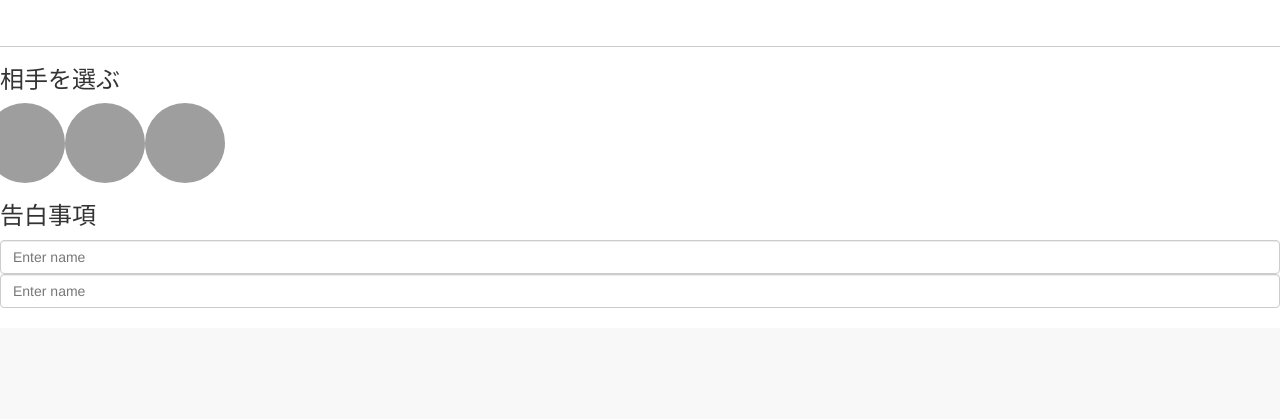
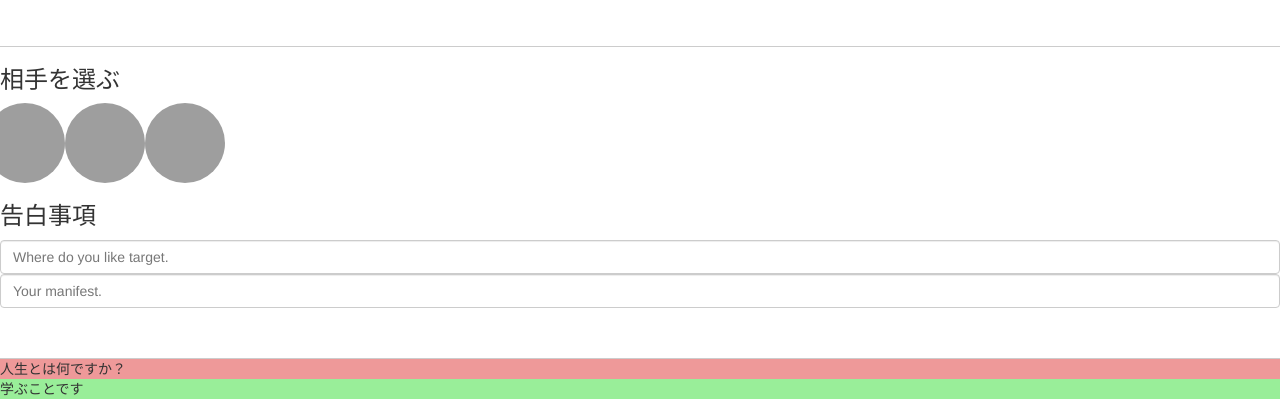
Before and after one commit to totzyuta/HandShake, a PHP site: page / in a window 1280 px wide. Shown: the part 614-1033 px from the top of the page. Before the commit the page ends 922 px from the top, so only its background shows below. Run offline with PHP 8.4, Linux system fonts and the light colour scheme; some libraries are stand-ins or nearby versions; grey boxes are pictures that could not be loaded.

Commit message:
人生,それはきっと素晴らしい

```diff
--- a/css/main.css
+++ b/css/main.css
@@ -1,3 +1,10 @@
+.container {
+  margin-right: 0px;
+  margin-left: 0px;
+  padding-right: 0px;
+  padding-left: 0px;
+}
+
 .page{
   width:100%;
   margin: 50px auto 20px;
@@ -32,9 +39,14 @@
   border-radius: 50px;
 }
 
-.container {
-  margin-right: 0px;
-  margin-left: 0px;
-  padding-right: 0px;
-  padding-left: 0px;
+.conversation{
+  background-color: #eee;
 }
+
+.question{
+  background-color: #E99;
+}
+
+.answer{
+  background-color: #9e9;
+}
--- a/index.html
+++ b/index.html
@@ -73,12 +73,24 @@
     </div>
 
     <h3>告白事項</h3>
-    <input type="" class="form-control" id="Email" placeholder="Enter name">
-    <input type="name" class="form-control" id="Email" placeholder="Enter name">
+    <input type="text" class="form-control" id="Reason" placeholder="Where do you like target.">
+    <input type="text" class="form-control" id="Manifest" placeholder="Your manifest.">
   </div>
 
   <!-- ここからやりとりページ -->
+  <div class="page">
+    <div class="conversation">
+      <div class="question">
+        <span>人生とは何ですか？</span>
+      </div>
+      <div class="answer">
+        <span>学ぶことです</span>
+      </div>
+    </div>
 
+    <div class="conversation">
+    </div>
+  </div>
 
   <!-- jQuery (necessary for Bootstrap's JavaScript plugins) -->
   <script src="https://ajax.googleapis.com/ajax/libs/jquery/1.11.1/jquery.min.js"></script>
```
